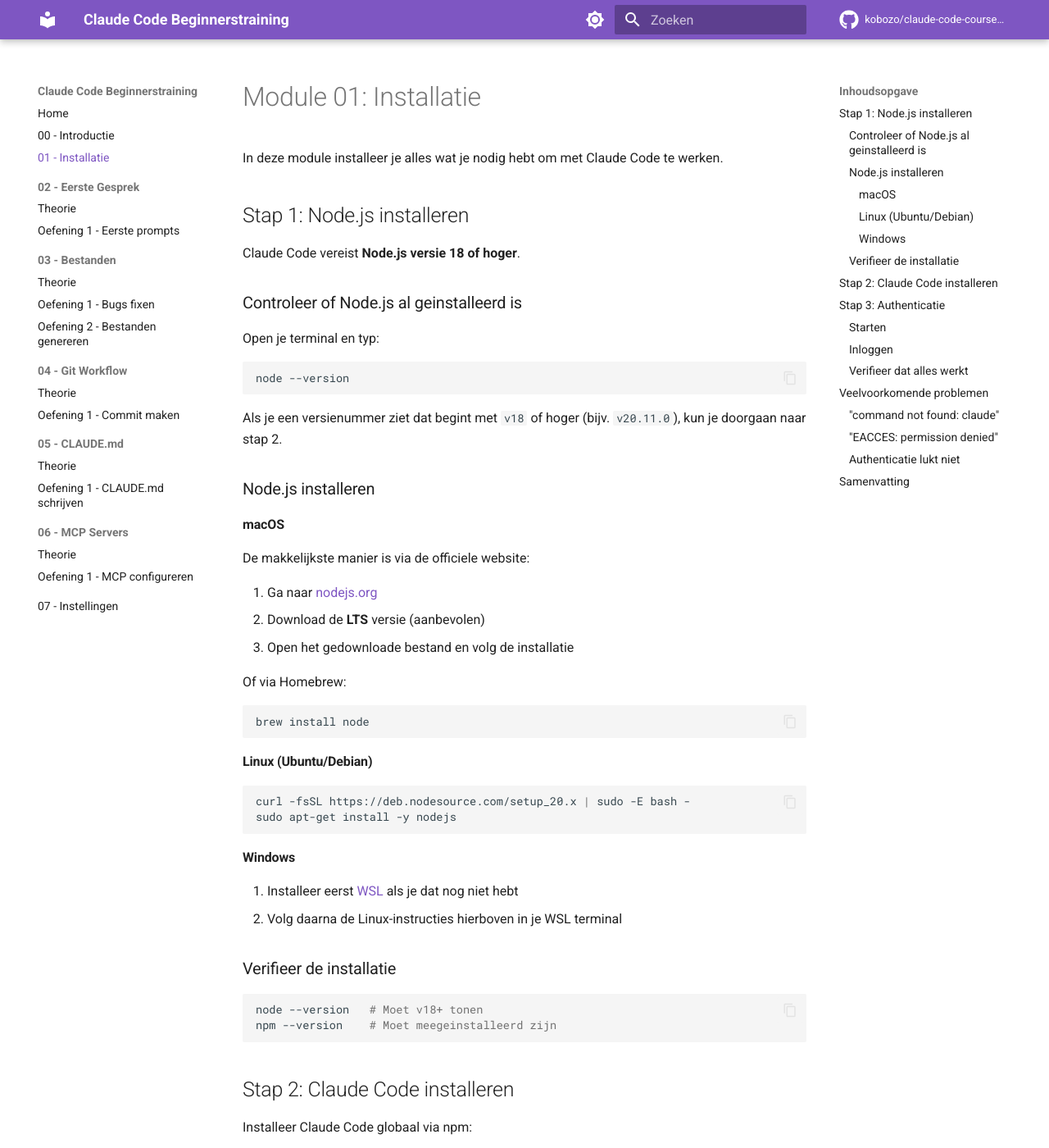
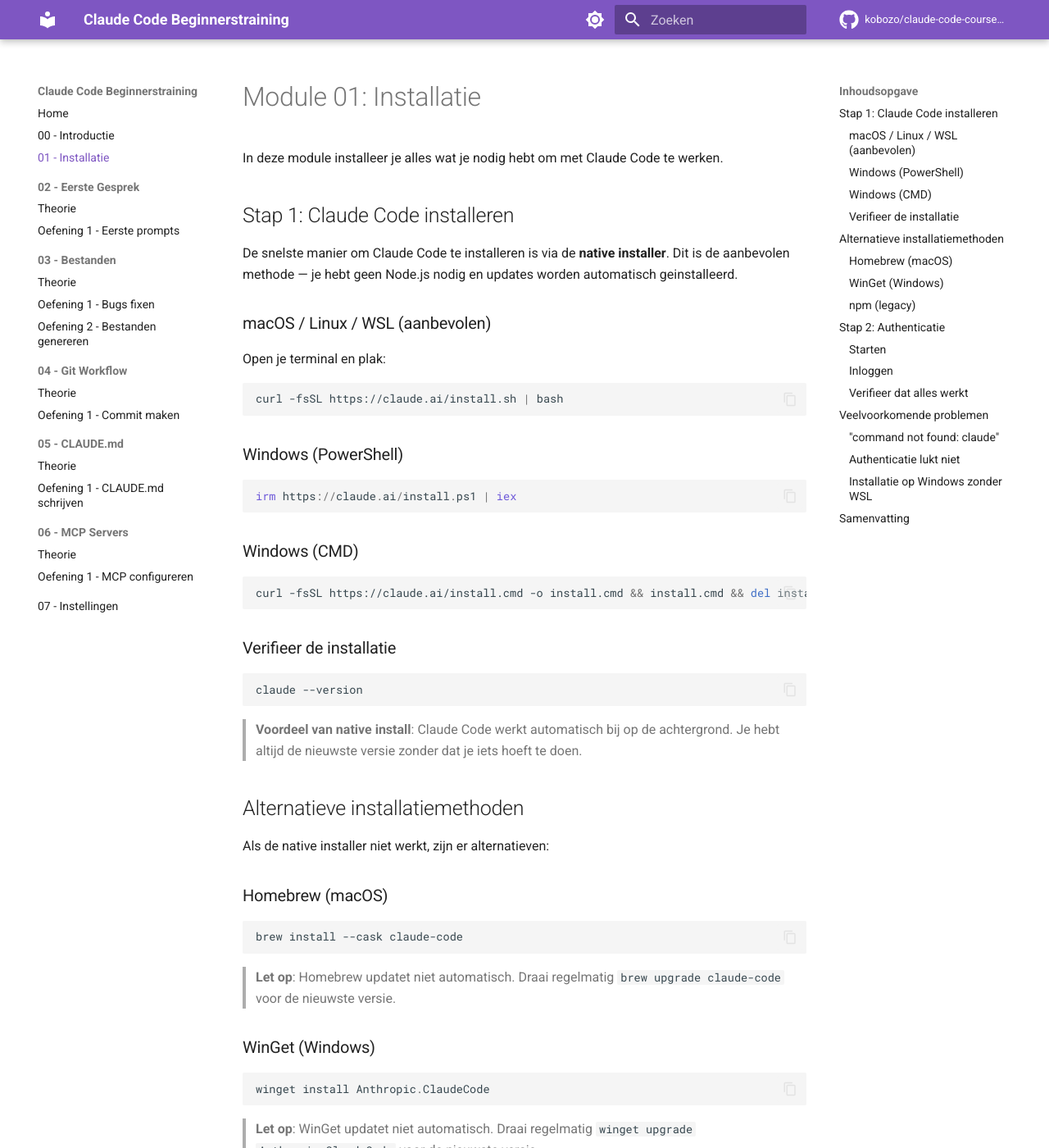
Before and after one commit to kobozo/claude-code-course-nl, an MkDocs documentation site: the page built from beginners/01-installatie/index.md, in a window 1280 px wide and 1400 px high. Shown: the whole window at 82% size. Built offline with MkDocs 1.6.1 and Material for MkDocs 9.7.7, drawn with Linux system fonts in a browser that asks for light colours; comment, search, counter and statistics services are not loaded; some of the changed text lies outside the part shown.

Commit message:
docs: update installation to native binary method (recommended)
- Replace Node.js/npm installation with native curl installer as primary method
- Add Homebrew and WinGet as alternatives, npm as legacy
- Remove Node.js as prerequisite
- Highlight auto-update advantage of native install

````diff
--- a/beginners/00-introductie/index.md
+++ b/beginners/00-introductie/index.md
@@ -55,8 +55,7 @@ Terminal (jij) → Claude Code (CLI) → Claude AI (Anthropic API) → Antwoord
 Voordat je begint, zorg dat je het volgende hebt:
 
 - **Terminal basiskennis**: je kunt navigeren met `cd`, bestanden bekijken met `ls`, en weet wat een map (directory) is
-- **Een computer** met macOS, Linux, of Windows met WSL
-- **Node.js** versie 18 of hoger (installatie in de volgende module)
+- **Een computer** met macOS, Linux, of Windows (WSL aanbevolen)
 - **Een Anthropic account** voor authenticatie
 
 > **Geen programmeerervaring nodig!** Je kunt Claude Code ook gebruiken om te leren programmeren. Wel is basiskennis van de terminal vereist.
--- a/beginners/01-installatie/index.md
+++ b/beginners/01-installatie/index.md
@@ -2,72 +2,69 @@
 
 In deze module installeer je alles wat je nodig hebt om met Claude Code te werken.
 
-## Stap 1: Node.js installeren
+## Stap 1: Claude Code installeren
 
-Claude Code vereist **Node.js versie 18 of hoger**.
+De snelste manier om Claude Code te installeren is via de **native installer**. Dit is de aanbevolen methode — je hebt geen Node.js nodig en updates worden automatisch geinstalleerd.
 
-### Controleer of Node.js al geinstalleerd is
+### macOS / Linux / WSL (aanbevolen)
 
-Open je terminal en typ:
+Open je terminal en plak:
 
 ```bash
-node --version
+curl -fsSL https://claude.ai/install.sh | bash
 ```
 
-Als je een versienummer ziet dat begint met `v18` of hoger (bijv. `v20.11.0`), kun je doorgaan naar stap 2.
+### Windows (PowerShell)
 
-### Node.js installeren
-
-#### macOS
-
-De makkelijkste manier is via de officiele website:
-
-1. Ga naar [nodejs.org](https://nodejs.org)
-2. Download de **LTS** versie (aanbevolen)
-3. Open het gedownloade bestand en volg de installatie
-
-Of via Homebrew:
-
-```bash
-brew install node
+```powershell
+irm https://claude.ai/install.ps1 | iex
 ```
 
-#### Linux (Ubuntu/Debian)
+### Windows (CMD)
 
-```bash
-curl -fsSL https://deb.nodesource.com/setup_20.x | sudo -E bash -
-sudo apt-get install -y nodejs
+```batch
+curl -fsSL https://claude.ai/install.cmd -o install.cmd && install.cmd && del install.cmd
 ```
-
-#### Windows
-
-1. Installeer eerst [WSL](https://learn.microsoft.com/en-us/windows/wsl/install) als je dat nog niet hebt
-2. Volg daarna de Linux-instructies hierboven in je WSL terminal
 
 ### Verifieer de installatie
 
 ```bash
-node --version   # Moet v18+ tonen
-npm --version    # Moet meegeinstalleerd zijn
+claude --version
 ```
 
-## Stap 2: Claude Code installeren
+> **Voordeel van native install**: Claude Code werkt automatisch bij op de achtergrond. Je hebt altijd de nieuwste versie zonder dat je iets hoeft te doen.
 
-Installeer Claude Code globaal via npm:
+## Alternatieve installatiemethoden
+
+Als de native installer niet werkt, zijn er alternatieven:
+
+### Homebrew (macOS)
+
+```bash
+brew install --cask claude-code
+```
+
+> **Let op**: Homebrew updatet niet automatisch. Draai regelmatig `brew upgrade claude-code` voor de nieuwste versie.
+
+### WinGet (Windows)
+
+```powershell
+winget install Anthropic.ClaudeCode
+```
+
+> **Let op**: WinGet updatet niet automatisch. Draai regelmatig `winget upgrade Anthropic.ClaudeCode` voor de nieuwste versie.
+
+### npm (legacy)
+
+Als je al Node.js v18+ hebt, kun je ook via npm installeren:
 
 ```bash
 npm install -g @anthropic-ai/claude-code
 ```
 
-Verifieer dat het werkt:
+> **Let op**: npm updatet niet automatisch. Draai regelmatig `npm update -g @anthropic-ai/claude-code` voor de nieuwste versie.
 
-```bash
-claude --version
-```
-
-> **Tip**: Als je een "permission denied" foutmelding krijgt, probeer dan `sudo npm install -g @anthropic-ai/claude-code` (macOS/Linux).
-
-## Stap 3: Authenticatie
+## Stap 2: Authenticatie
 
 De eerste keer dat je Claude Code start, moet je inloggen.
 
@@ -102,33 +99,12 @@ Als Claude Code antwoordt, ben je klaar!
 
 ### "command not found: claude"
 
-Node.js global packages staan niet in je PATH. Probeer:
+Start een **nieuwe terminal** na de installatie. Het `claude` commando is pas beschikbaar in nieuwe terminal-sessies.
+
+Als het dan nog niet werkt, controleer of het installatiescript goed is afgerond. Draai het script nogmaals:
 
 ```bash
-# Bekijk waar npm global packages installeert
-npm config get prefix
-
-# Voeg dit toe aan je PATH in ~/.zshrc of ~/.bashrc
-export PATH="$(npm config get prefix)/bin:$PATH"
-```
-
-Start daarna een nieuwe terminal.
-
-### "EACCES: permission denied"
-
-npm heeft geen schrijfrechten. Oplossing:
-
-```bash
-sudo npm install -g @anthropic-ai/claude-code
-```
-
-Of configureer npm om een andere map te gebruiken:
-
-```bash
-mkdir ~/.npm-global
-npm config set prefix '~/.npm-global'
-# Voeg toe aan ~/.zshrc of ~/.bashrc:
-export PATH=~/.npm-global/bin:$PATH
+curl -fsSL https://claude.ai/install.sh | bash
 ```
 
 ### Authenticatie lukt niet
@@ -137,12 +113,20 @@ export PATH=~/.npm-global/bin:$PATH
 - Probeer opnieuw in te loggen: typ `claude` en volg de stappen
 - Controleer je internetverbinding
 
+### Installatie op Windows zonder WSL
+
+Claude Code werkt het beste met WSL (Windows Subsystem for Linux). Als je WSL nog niet hebt:
+
+1. Open PowerShell als administrator
+2. Draai: `wsl --install`
+3. Herstart je computer
+4. Open de WSL terminal en volg de macOS/Linux installatie-instructies
+
 ## Samenvatting
 
 Na deze module heb je:
 
-- [x] Node.js v18+ geinstalleerd
-- [x] Claude Code geinstalleerd via npm
+- [x] Claude Code geinstalleerd (bij voorkeur via native installer)
 - [x] Succesvol ingelogd
 - [x] Een testbericht gestuurd
 
````
Also changed, not shown: beginners/index.md (+1 -1 lines).
